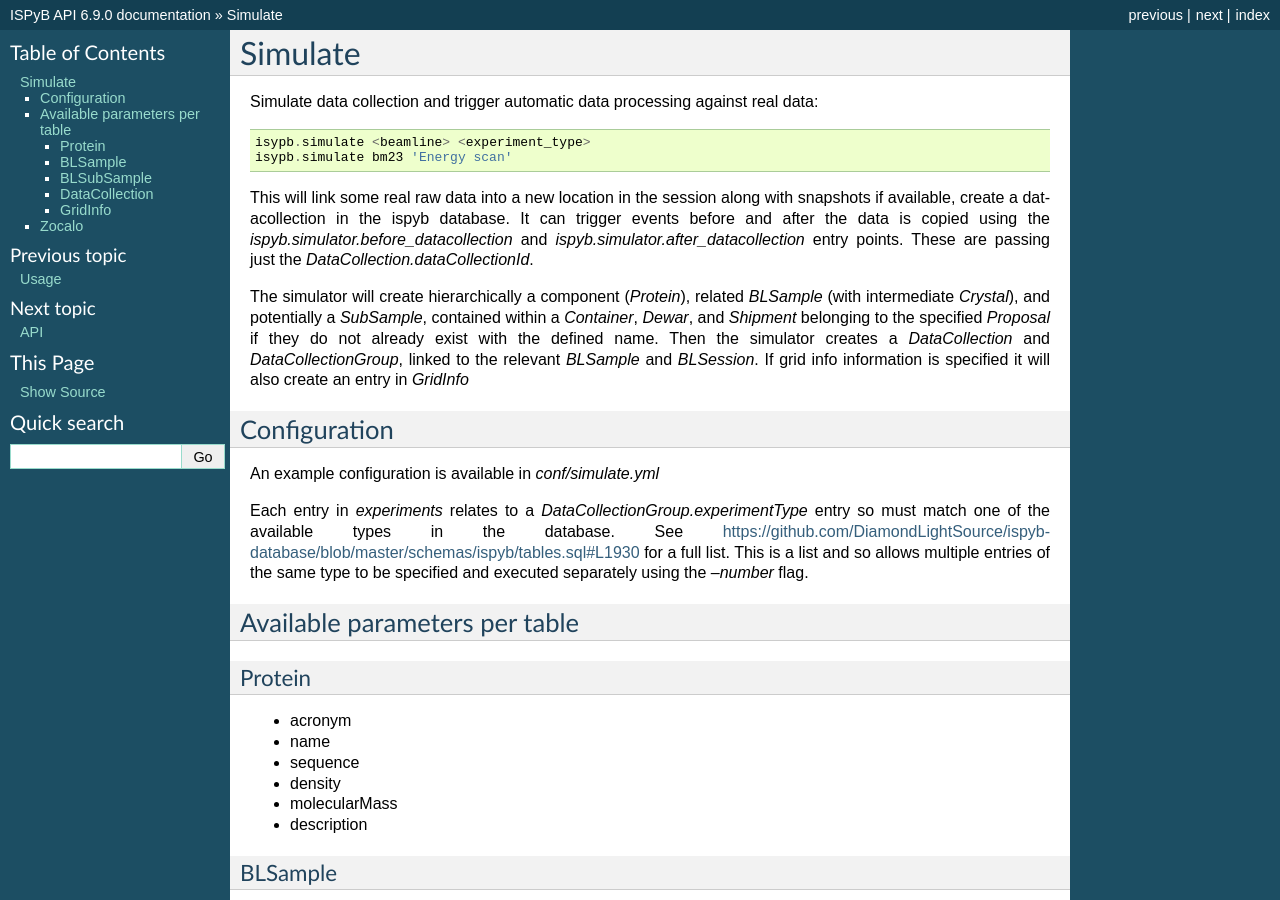
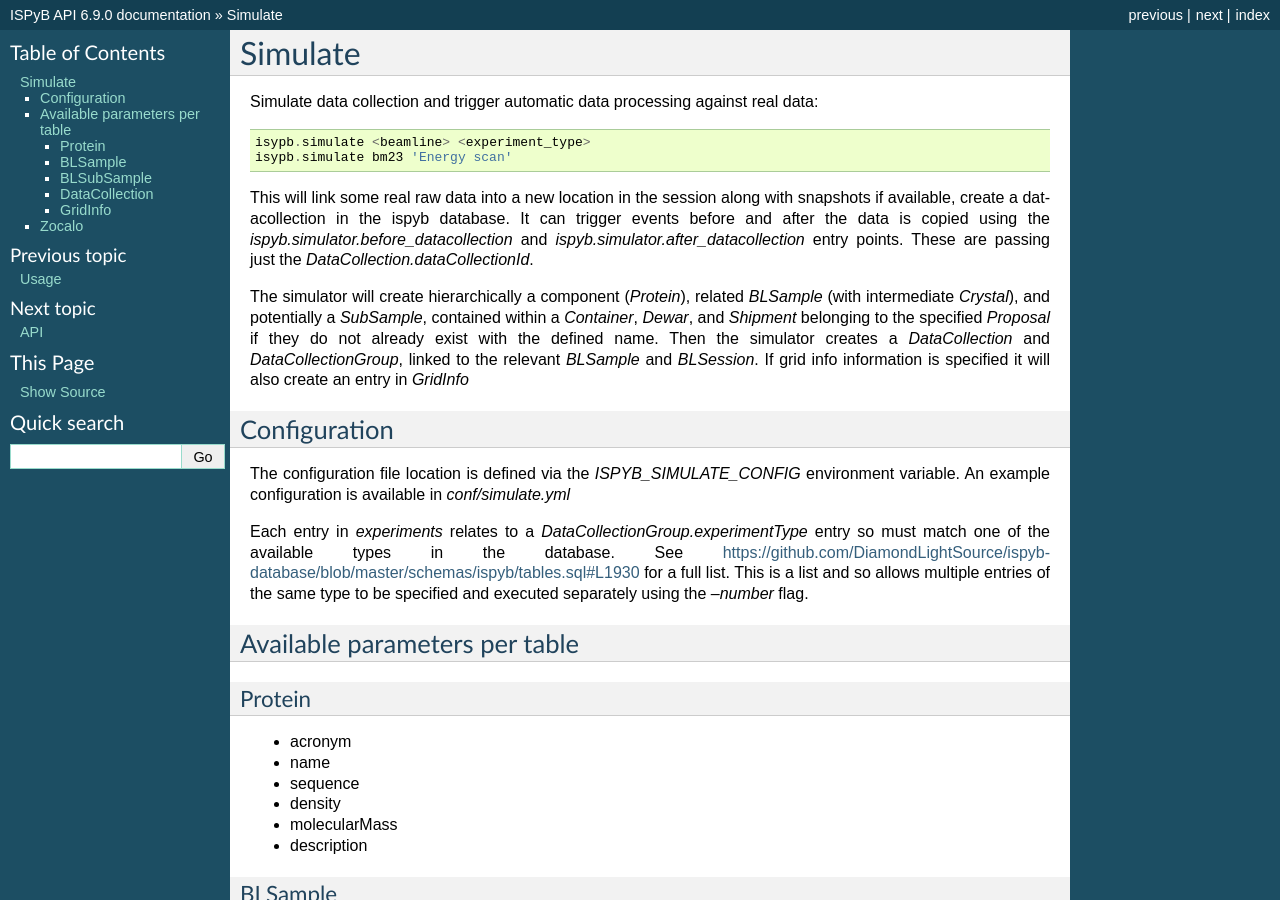
Before and after one commit to DiamondLightSource/ispyb-api, a Sphinx documentation site: the page built from docs/simulate.rst, in a window 1280 px wide and 900 px high. Built offline with Sphinx 7.4.7, drawn with Linux system fonts in a browser that asks for light colours.

Commit message:
add info about env var for config

```diff
--- a/docs/simulate.rst
+++ b/docs/simulate.rst
@@ -16,7 +16,7 @@
 Configuration
 ***************
 
-An example configuration is available in `conf/simulate.yml`
+The configuration file location is defined via the `ISPYB_SIMULATE_CONFIG` environment variable. An example configuration is available in `conf/simulate.yml`
 
 Each entry in `experiments` relates to a `DataCollectionGroup.experimentType` entry so must match one of the available types in the database. See https://github.com/DiamondLightSource/ispyb-database/blob/master/schemas/ispyb/tables.sql#L1930 for a full list. This is a list and so allows multiple entries of the same type to be specified and executed separately using the `--number` flag.
 
```
